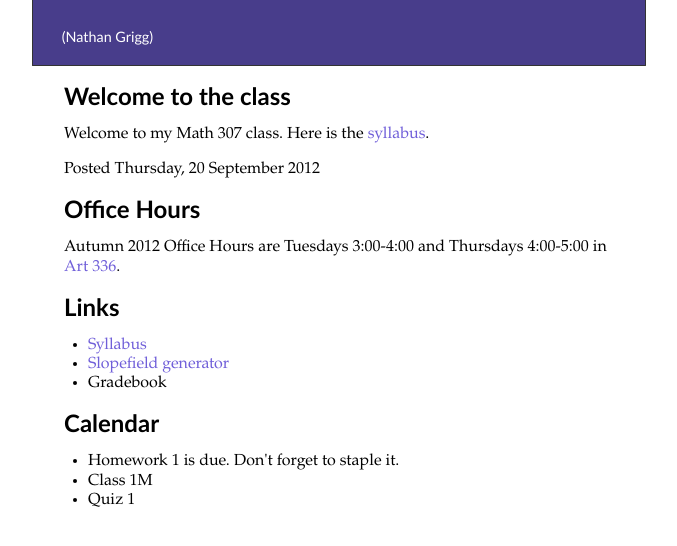
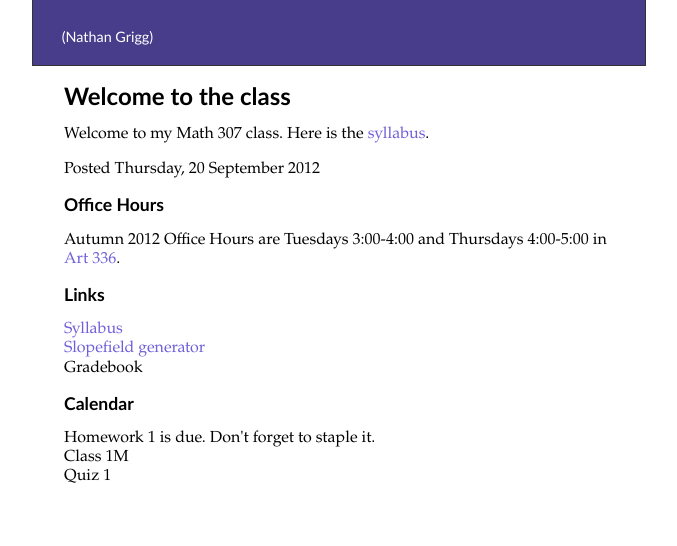
Before and after one commit to nathangrigg/website, a Jekyll site: the page built from math307/au12/_posts/2012-09-20-welcome.md, in a window 1280 px wide. Shown: the top 546 px of the page, without its empty margins (301-978 px from the left). Built offline with Jekyll 4.4.1, drawn with Linux system fonts in a browser that asks for light colours; nearby versions of some CDN libraries.

Commit message:
Rearrange course landing page

```diff
--- a/files/css/style.css
+++ b/files/css/style.css
@@ -115,7 +115,9 @@
 }
 
 /* Post headings */
-h1.entry {
+h1.entry,
+.sidebar h1
+ {
 	font-size: 1.1em;
 	font-weight: bold;
 }
@@ -210,8 +212,16 @@
     float: right;
 }
 
-.two-col #sidebar {
+.two-col .sidebar {
     width: 200px;
     float: left;
-    padding: 10px;
+    padding-left: 10px;
+    padding-right: 10px;
 }
+
+.sidebar ul {
+	list-style-type: none;
+	padding-left: 0;
+	text-indent: -1.5em;
+	margin-left: 1.5em;
+}
--- a/math307/au12/index.html
+++ b/math307/au12/index.html
@@ -2,10 +2,6 @@
 layout: 307au12
 feed: atom.xml
 ---
-
-<p class="office-hours">{% include office-hours.html %}</p>
-
-<hr class="separator">
 
 {% for post in site.categories.au12 %}
 {% if post.categories contains "math307" %}
```
